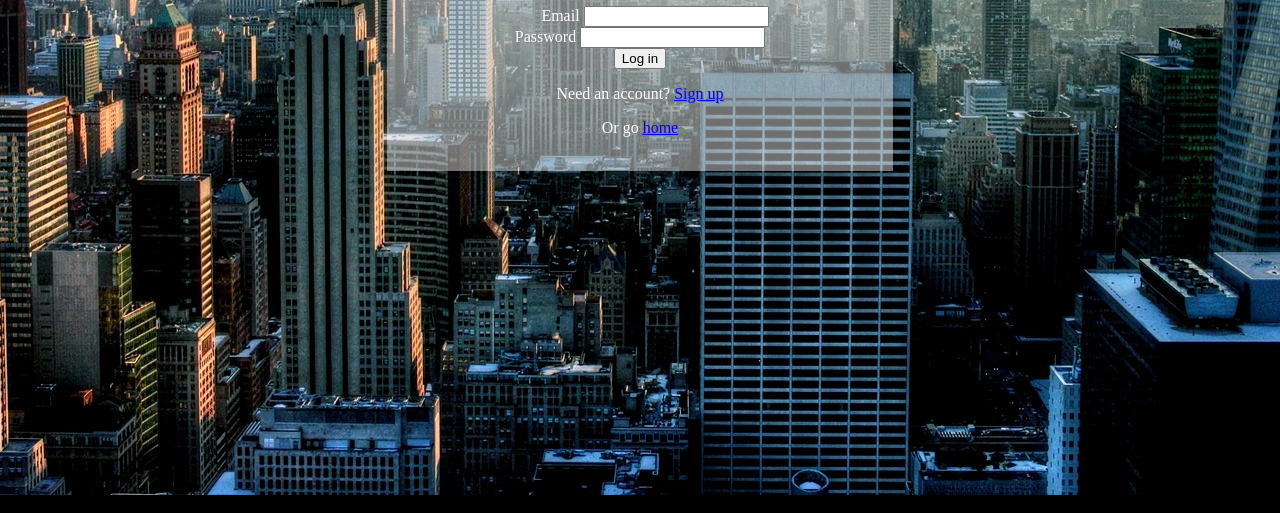
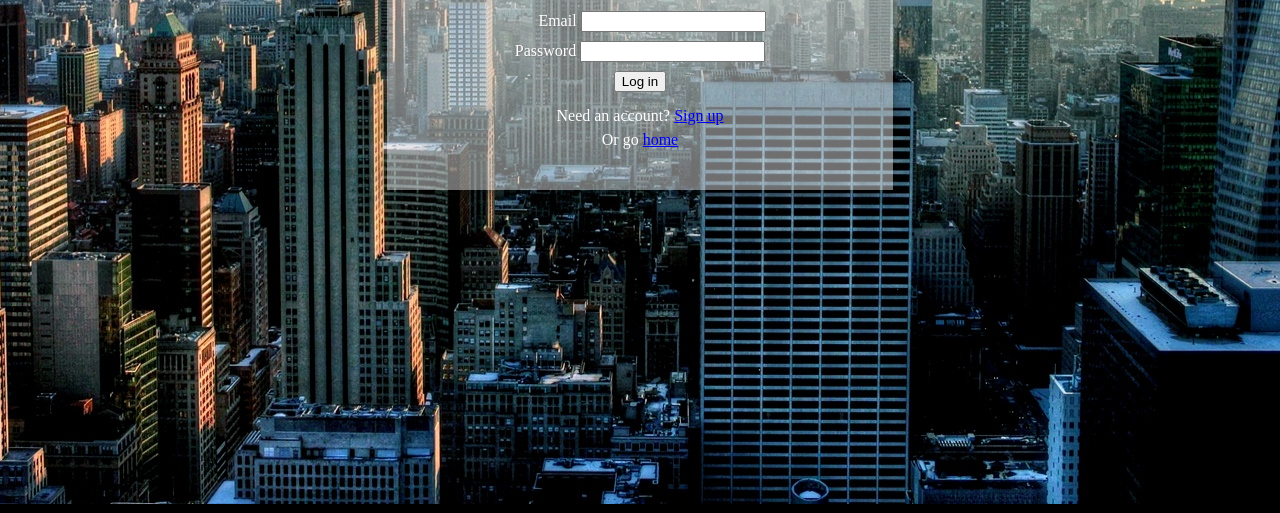
Before and after one commit to ZUOYANGDING/Find-parking-Place, a website: page Find-Parking-Place/public/login.html in a window 1280 px wide. Shown: the part 287-800 px from the top of the page. Drawn offline with Linux system fonts and the light colour scheme.

Commit message:
login signup index

```diff
--- a/Find-Parking-Place/public/login.html
+++ b/Find-Parking-Place/public/login.html
@@ -8,14 +8,22 @@
 
     }
     div.input1{
-        padding-left: 30px;
+        padding-left: 24px;
+        line-height: 30px;
+    }
+    div.form-group {
+
+        line-height: 30px;
     }
     div.input2{
+        line-height: 30px;
         margin-right:
     }
     div.polaroid1 {
+
     margin: 0 auto;
     width: 40%;
+    height: 100%;
     background-color: rgba(222,222,222,.5);
     box-shadow: 0 4px 8px 0 rgba(0, 0, 0, 0.2), 0 6px 20px 0 rgba(0, 0, 0, 0.19);
     margin-bottom: 25px;
@@ -28,8 +36,8 @@
         background-repeat: no-repeat;
     }
     p {
+        line-height: 0.5;
         color: white;
-       text-shadow: 1px 1px gray;
     }
     h1 {
         margin-top: 77px;
@@ -49,6 +57,7 @@
     color: black;
     border: 2px solid white; /* Green */
     }
+
     </style>
 </head>
 <body>
```
Also changed, not shown: Find-Parking-Place/public/signup.html (+7 -2 lines), Find-Parking-Place/public/test.html (+4 -1 lines).
